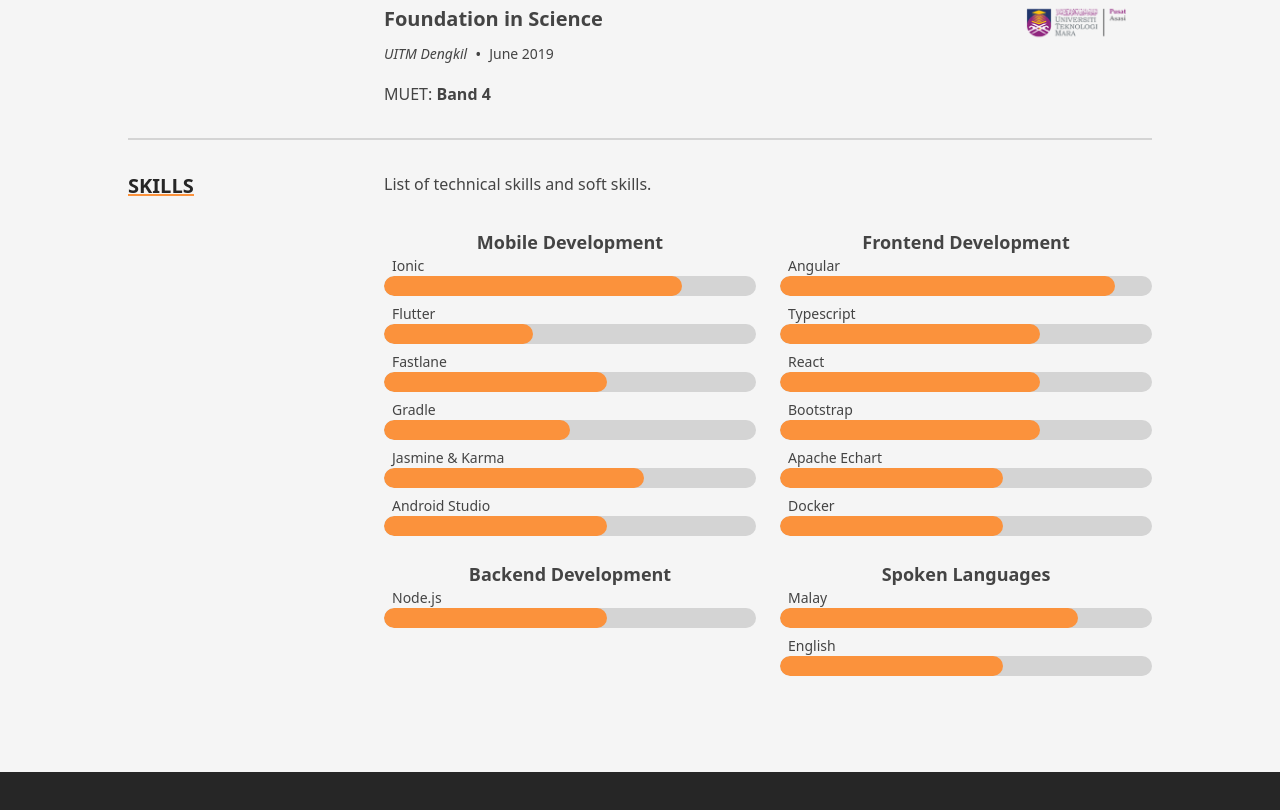
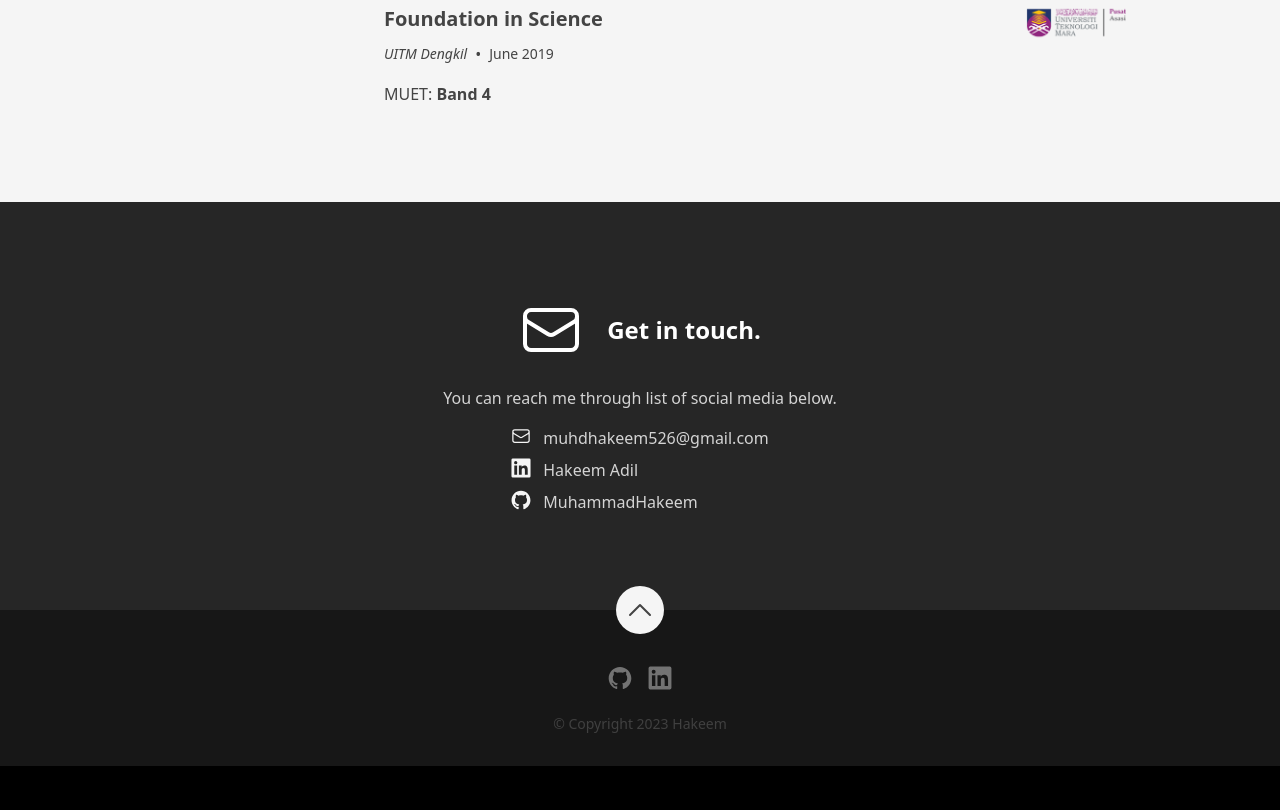
Before and after one commit to MuhammadHakeem/react-portfolio, a Next.js app: page / in a window 1280 px wide. Shown: the part 1460-2270 px from the top of the page. After the commit the page ends 2226 px from the top, so only its background shows below. Built offline with nearby package versions, Linux system fonts and the light colour scheme.

Commit message:
fix: remove incomplete section

```diff
--- a/src/components/Sections/Resume/index.tsx
+++ b/src/components/Sections/Resume/index.tsx
@@ -20,14 +20,14 @@ const Resume: FC = memo(() => {
             <TimelineItem item={item} key={`${item.title}-${index}`} />
           ))}
         </ResumeSection>
-        <ResumeSection title="Skills">
+        {/* <ResumeSection title="Skills">
           <p className="pb-8">List of technical skills and soft skills.</p>
           <div className="grid grid-cols-1 gap-6 md:grid-cols-2">
             {skills.map((skillgroup, index) => (
               <SkillGroup key={`${skillgroup.name}-${index}`} skillGroup={skillgroup} />
             ))}
           </div>
-        </ResumeSection>
+        </ResumeSection> */}
       </div>
     </Section>
   );
```
